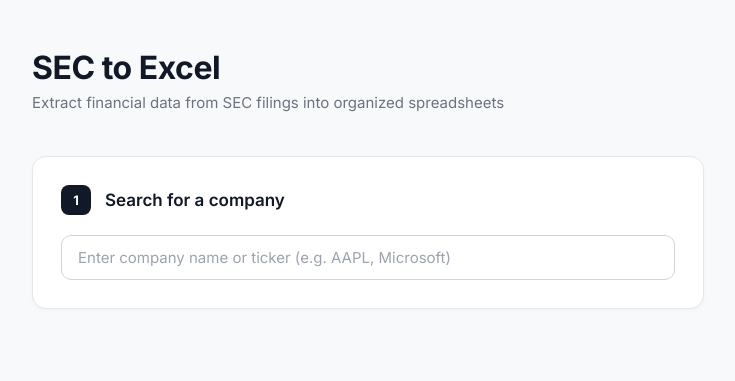
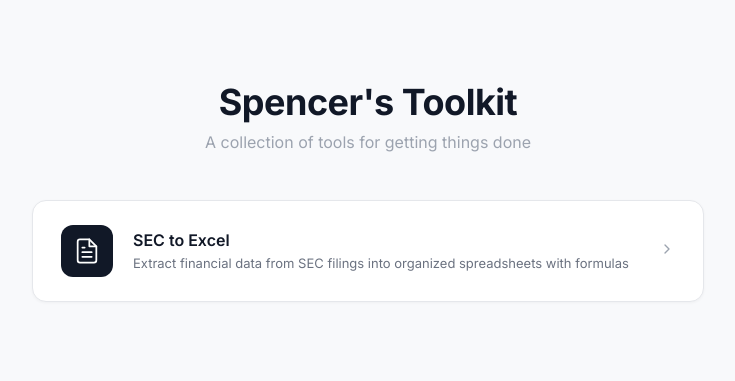
Before and after one commit to SpencerWeinhoff/sec-to-excel, a Flask app: page / in a window 1280 px wide. Shown: the top 381 px of the page, without its empty margins (272-1007 px from the left). Run offline with Flask 3, Linux system fonts and the light colour scheme.

Commit message:
Restructure as Spencer's Toolkit hub with tool cards
Homepage now shows a tools grid at /. SEC to Excel moved to
/sec-to-excel with a back-to-home nav bar. Ready for adding
more tools as new cards on the homepage.

Co-Authored-By: Claude Opus 4.6 <noreply@anthropic.com>

```diff
--- a/app.py
+++ b/app.py
@@ -1,4 +1,4 @@
-"""Flask application for SEC Filing to Excel converter."""
+"""Flask application for Spencer's Toolkit."""
 
 import os
 import time
@@ -29,7 +29,12 @@ def _clean_cache():
 
 
 @app.route("/")
-def index():
+def home():
+    return render_template("home.html")
+
+
+@app.route("/sec-to-excel")
+def sec_to_excel():
     return render_template("index.html")
 
 
--- a/static/style.css
+++ b/static/style.css
@@ -19,7 +19,121 @@ body {
     padding: 48px 24px 80px;
 }
 
-/* Header */
+/* ─── Homepage ─── */
+.home-container {
+    max-width: 720px;
+    margin: 0 auto;
+    padding: 80px 24px 80px;
+}
+
+.home-header {
+    text-align: center;
+    margin-bottom: 48px;
+}
+
+.home-header h1 {
+    font-size: 36px;
+    font-weight: 700;
+    color: #111827;
+    letter-spacing: -0.5px;
+    margin-bottom: 8px;
+}
+
+.home-header .subtitle {
+    color: #9ca3af;
+    font-size: 16px;
+}
+
+.tools-grid {
+    display: flex;
+    flex-direction: column;
+    gap: 12px;
+}
+
+.tool-card {
+    display: flex;
+    align-items: center;
+    gap: 20px;
+    background: #ffffff;
+    border: 1px solid #e5e7eb;
+    border-radius: 14px;
+    padding: 24px 28px;
+    text-decoration: none;
+    color: inherit;
+    transition: all 0.15s ease;
+    box-shadow: 0 1px 3px rgba(0, 0, 0, 0.04);
+}
+
+.tool-card:hover {
+    border-color: #d1d5db;
+    box-shadow: 0 4px 16px rgba(0, 0, 0, 0.08);
+    transform: translateY(-1px);
+}
+
+.tool-icon {
+    display: flex;
+    align-items: center;
+    justify-content: center;
+    width: 52px;
+    height: 52px;
+    border-radius: 12px;
+    background: #111827;
+    color: #ffffff;
+    flex-shrink: 0;
+}
+
+.tool-info {
+    flex: 1;
+}
+
+.tool-info h2 {
+    font-size: 16px;
+    font-weight: 600;
+    color: #111827;
+    margin-bottom: 4px;
+}
+
+.tool-info p {
+    font-size: 13px;
+    color: #6b7280;
+    line-height: 1.4;
+}
+
+.tool-arrow {
+    color: #9ca3af;
+    flex-shrink: 0;
+    transition: transform 0.15s ease;
+}
+
+.tool-card:hover .tool-arrow {
+    transform: translateX(2px);
+    color: #6b7280;
+}
+
+/* ─── Tool Page Nav ─── */
+.tool-nav {
+    background: #ffffff;
+    border-bottom: 1px solid #e5e7eb;
+    padding: 12px 24px;
+}
+
+.back-link {
+    display: inline-flex;
+    align-items: center;
+    gap: 6px;
+    font-size: 13px;
+    font-weight: 500;
+    color: #6b7280;
+    text-decoration: none;
+    font-family: 'Inter', -apple-system, BlinkMacSystemFont, "Segoe UI", Roboto, sans-serif;
+    transition: color 0.15s ease;
+}
+
+.back-link:hover {
+    color: #111827;
+}
+
+/* ─── Tool Page Header ─── */
 header {
     margin-bottom: 44px;
 }
@@ -592,6 +706,23 @@ header h1 {
 
 /* Mobile responsive */
 @media (max-width: 600px) {
+    .home-container {
+        padding: 48px 16px 60px;
+    }
+
+    .home-header h1 {
+        font-size: 28px;
+    }
+
+    .tool-card {
+        padding: 20px;
+    }
+
+    .tool-icon {
+        width: 44px;
+        height: 44px;
+    }
+
     .container {
         padding: 24px 16px 60px;
     }
--- /dev/null
+++ b/templates/home.html
@@ -0,0 +1,42 @@
+<!DOCTYPE html>
+<html lang="en">
+<head>
+    <meta charset="UTF-8">
+    <meta name="viewport" content="width=device-width, initial-scale=1.0">
+    <title>Spencer's Toolkit</title>
+    <link rel="stylesheet" href="/static/style.css">
+</head>
+<body>
+    <div class="home-container">
+        <header class="home-header">
+            <h1>Spencer's Toolkit</h1>
+            <p class="subtitle">A collection of tools for getting things done</p>
+        </header>
+
+        <div class="tools-grid">
+            <a href="/sec-to-excel" class="tool-card">
+                <div class="tool-icon">
+                    <svg width="28" height="28" viewBox="0 0 24 24" fill="none" stroke="currentColor" stroke-width="1.5" stroke-linecap="round" stroke-linejoin="round">
+                        <path d="M14 2H6a2 2 0 0 0-2 2v16a2 2 0 0 0 2 2h12a2 2 0 0 0 2-2V8z"/>
+                        <polyline points="14 2 14 8 20 8"/>
+                        <line x1="8" y1="13" x2="16" y2="13"/>
+                        <line x1="8" y1="17" x2="16" y2="17"/>
+                        <line x1="10" y1="9" x2="8" y2="9"/>
+                    </svg>
+                </div>
+                <div class="tool-info">
+                    <h2>SEC to Excel</h2>
+                    <p>Extract financial data from SEC filings into organized spreadsheets with formulas</p>
+                </div>
+                <div class="tool-arrow">
+                    <svg width="16" height="16" viewBox="0 0 24 24" fill="none" stroke="currentColor" stroke-width="2" stroke-linecap="round" stroke-linejoin="round">
+                        <polyline points="9 18 15 12 9 6"/>
+                    </svg>
+                </div>
+            </a>
+
+            <!-- More tools will go here -->
+        </div>
+    </div>
+</body>
+</html>
--- a/templates/index.html
+++ b/templates/index.html
@@ -3,10 +3,18 @@
 <head>
     <meta charset="UTF-8">
     <meta name="viewport" content="width=device-width, initial-scale=1.0">
-    <title>SEC to Excel</title>
+    <title>SEC to Excel — Spencer's Toolkit</title>
     <link rel="stylesheet" href="/static/style.css">
 </head>
 <body>
+    <nav class="tool-nav">
+        <a href="/" class="back-link">
+            <svg width="16" height="16" viewBox="0 0 24 24" fill="none" stroke="currentColor" stroke-width="2" stroke-linecap="round" stroke-linejoin="round">
+                <polyline points="15 18 9 12 15 6"/>
+            </svg>
+            Spencer's Toolkit
+        </a>
+    </nav>
     <div class="container">
         <header>
             <h1>SEC to Excel</h1>
```
